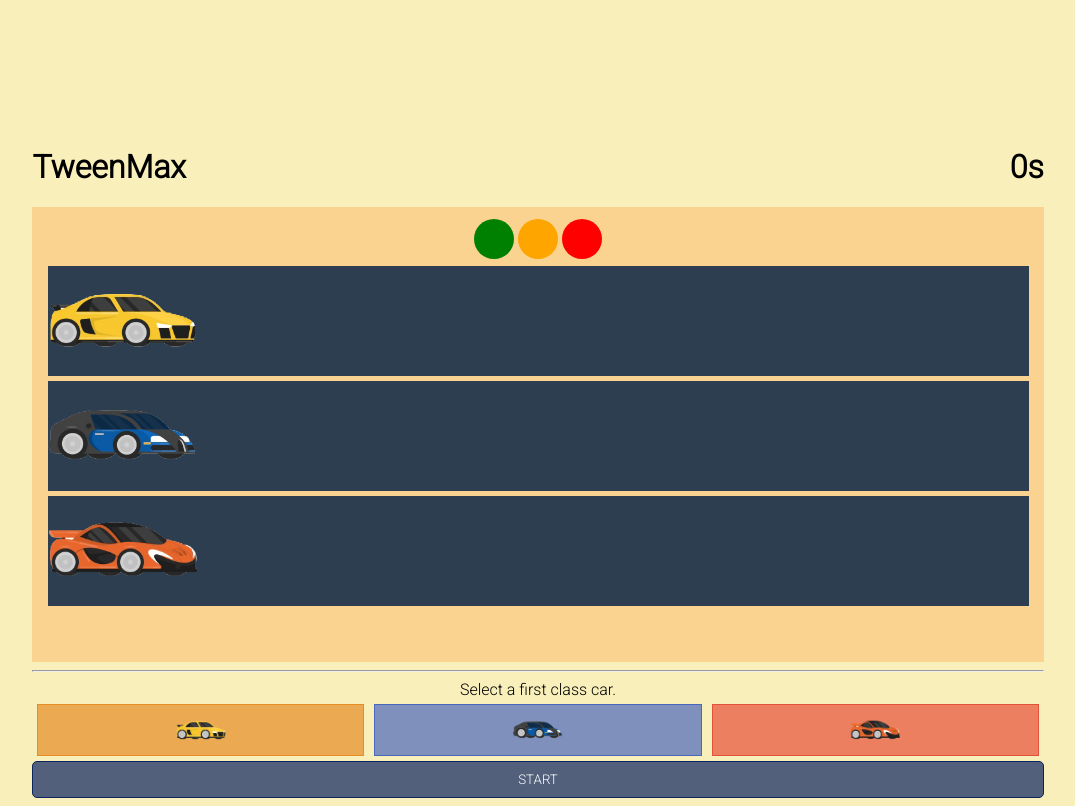
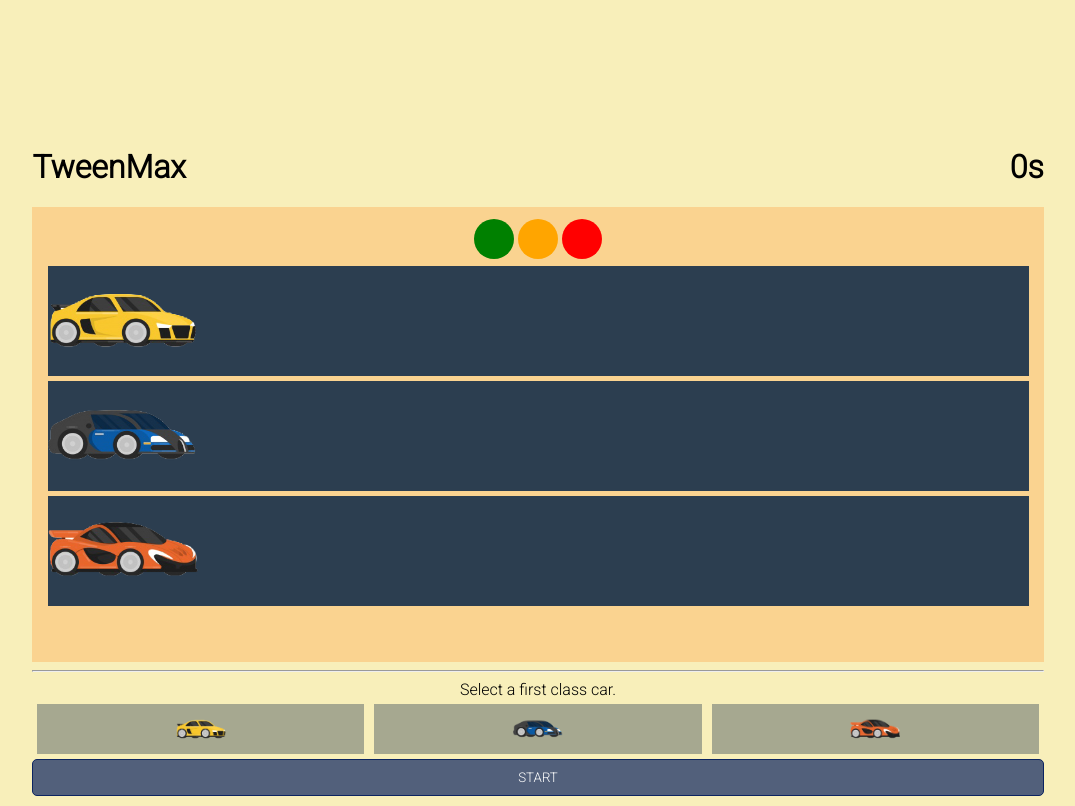
Before and after one commit to KarmaBlackshaw/gsap-race-animation, a Vue app: page / in a window 1280 px wide. Shown: the whole page, without its empty margins (102-1177 px from the left). Built offline with nearby package versions, Linux system fonts and the light colour scheme.

Commit message:
added readme, fixed bet buttons inactive colors

```diff
--- a/src/views/Home.vue
+++ b/src/views/Home.vue
@@ -26,8 +26,8 @@
     <center>Select a first class car.</center>
     <div class="bet-container">
       <div
-        class="bet bet-1"
-        :class="{ active: userBet !== 1 && userBet !== null }"
+        class="bet"
+        :class="{ 'bet-1': userBet === 1, 'inactive': userBet === null || userBet !== 1 }"
         @click="placeBet(1)"
       >
         <img
@@ -38,8 +38,8 @@
         />
       </div>
       <div
-        class="bet bet-2"
-        :class="{ active: userBet !== 2 && userBet !== null }"
+        class="bet"
+        :class="{ 'bet-2': userBet === 2, 'inactive': userBet === null || userBet !== 2 }"
         @click="placeBet(2)"
       >
         <img
@@ -50,8 +50,8 @@
         />
       </div>
       <div
-        class="bet bet-3"
-        :class="{ active: userBet !== 3 && userBet !== null }"
+        class="bet"
+        :class="{ 'bet-3': userBet === 3, 'inactive': userBet === null || userBet !== 3 }"
         @click="placeBet(3)"
       >
         <img
@@ -285,7 +285,7 @@ export default {
   }
 }
 
-.active {
+.inactive {
   background-color: rgba(44, 62, 80, 0.4) !important;
   border-color: rgba(44, 62, 80, 0.7) !important;
 }
```
Also changed, not shown: 1 other file (tests, documents, lock files or other folders).
